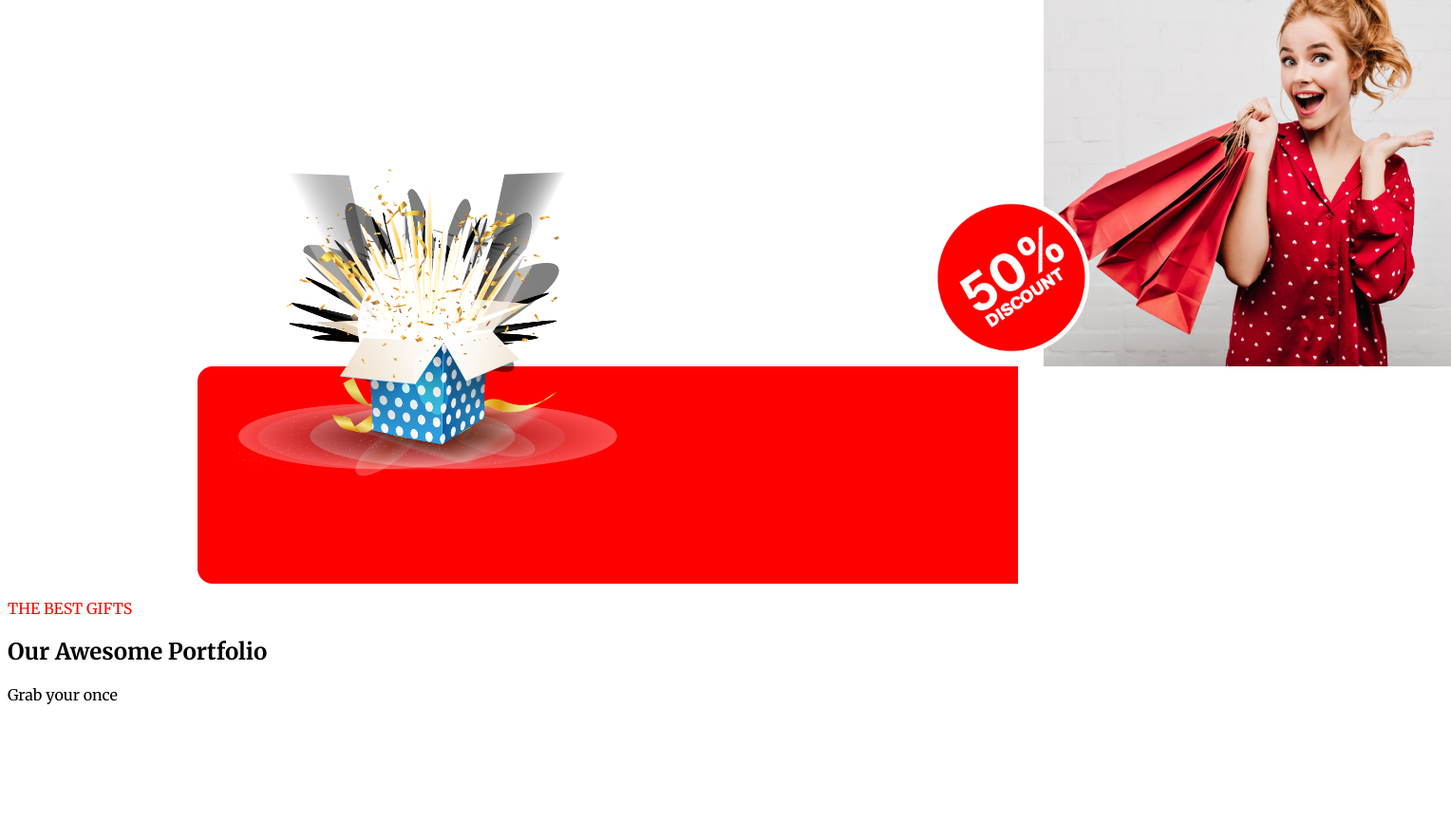
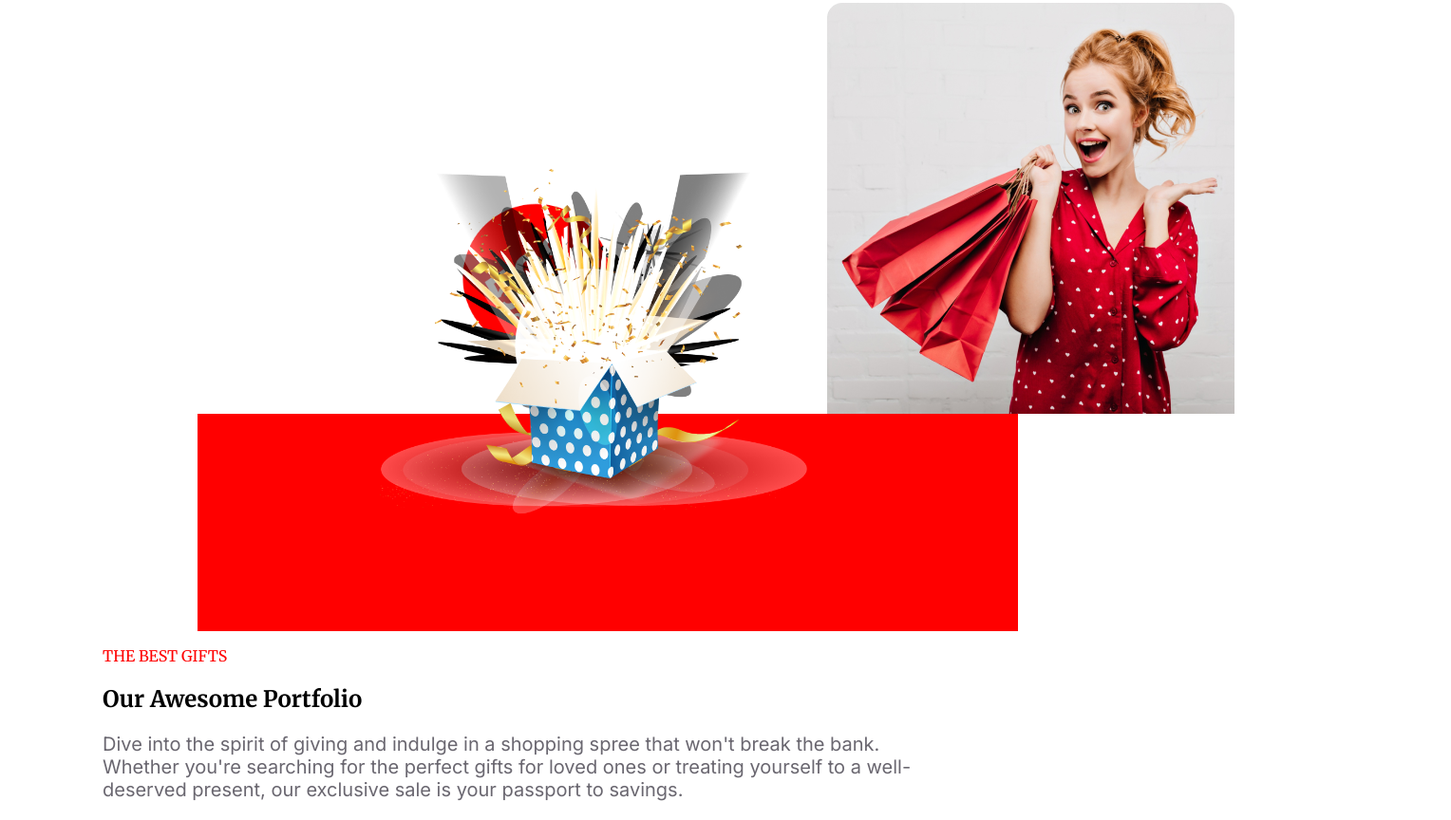
Before and after one commit to motiurrahman9636/Assignment-1, a plain HTML site: page index.html in a window 1280 px wide. Shown: the part 4823-5687 px from the top of the page at 95% size, 1528 px wide, since content can reach past the window. Before the commit the page ends 5581 px from the top, so only its background shows below. Drawn offline with Linux system fonts and the light colour scheme.

Commit message:
sale commit

```diff
--- a/index.html
+++ b/index.html
@@ -92,7 +92,7 @@
         <div class="best-gift">
           <p class="gift-title-1 common-color">THE BEST GIFTS</p>
           <h2>Our Awesome Portfolio</h2>
-          <p>Grab your once</p>
+          <p class="gift-para">Dive into the spirit of giving and indulge in a shopping spree that won't break the bank. Whether you're searching for the perfect gifts for loved ones or treating yourself to a well-deserved present, our exclusive sale is your passport to savings.</p>
           <div>
 
           </div>
--- a/style.css
+++ b/style.css
@@ -280,17 +280,17 @@ font-family: 'Merriweather', serif;
 
   /* holiday banner section */
   .holiday-banner{
-    align-items: center;
+    text-align: center;
     background-image: url(resources/Rectangle\ 2.png);
     background-repeat: no-repeat;
-    background-position: bottom left;
+    background-position: bottom center;
     padding-top: 200px;
 
   }
 
   .group-44{
     position:absolute;
-    left : 950px;
+    right: 600px;
     width: 230px;
 
 
@@ -298,20 +298,33 @@ font-family: 'Merriweather', serif;
 
   .group-75{
     position: absolute;
-    left: 250px;
-    width: 400px;
+    left: 400px;
+    width: 450px;
     display: inline;
   }
 
   .rect-1{
     position: relative;
-    left: 891px;
-    bottom: 225px;
-
-
+    left: 445px;
+    bottom: 175px;
+    padding-bottom: 50px;
   }
 
 
 
 
   /* gift section */
+
+  .gift{
+    padding-left: 100px;
+  }
+
+  .gift-para{
+    width: 896px;
+    color: rgba(7, 2, 17, 0.60);
+    font-family: Inter;
+    font-size: 20px;
+
+
+
+  }
```
